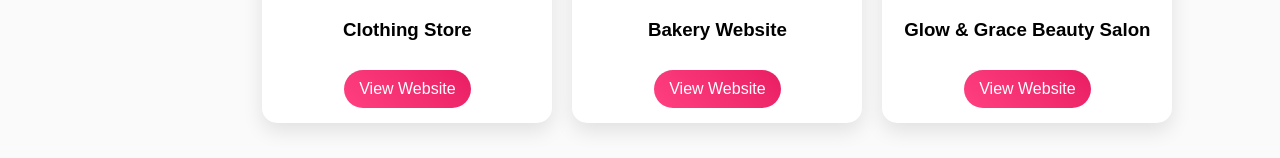
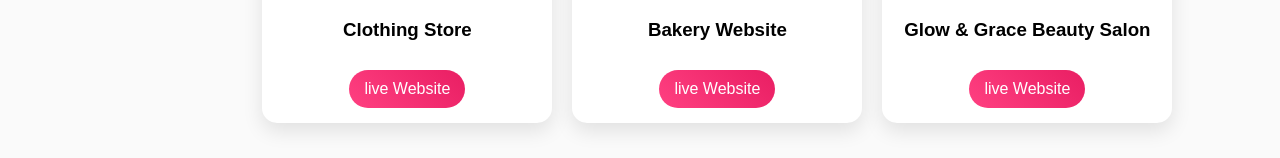
Before and after one commit to sheeza-bit/my-portfolio, a plain HTML site: page index.html in a window 1280 px wide. Shown: the part 642-800 px from the top of the page. Drawn offline with Linux system fonts and the light colour scheme.

Commit message:
Update index.html

```diff
--- a/index.html
+++ b/index.html
@@ -25,20 +25,20 @@
     <div class="project-box">
     <img src="image1.jpg" alt="">
     <h3>Clothing Store</h3>
-    <a href="https://sheeza-bit.github.io/clothing-store/" target="_blank">View Website</a>
+    <a href="https://sheeza-bit.github.io/clothing-store/" target="_blank">live Website</a>
 </div>
 
 <div class="project-box">
     <img src="image2.jpg" alt="">
     <h3>Bakery Website</h3>
-    <a href="https://sheeza-bit.github.io/sweet-treats-bakery/" target="_blank">View Website</a>
+    <a href="https://sheeza-bit.github.io/sweet-treats-bakery/" target="_blank">live Website</a>
 </div>
     <div class="project-box">
   <img src="image3.jpg" alt="">
   <h3>Glow & Grace Beauty Salon</h3>
 
   <a href="https://sheeza-bit.github.io/Beauty-saloon/" target="_blank">
-    View Website
+    live Website
   </a>
 </div>
 
```
